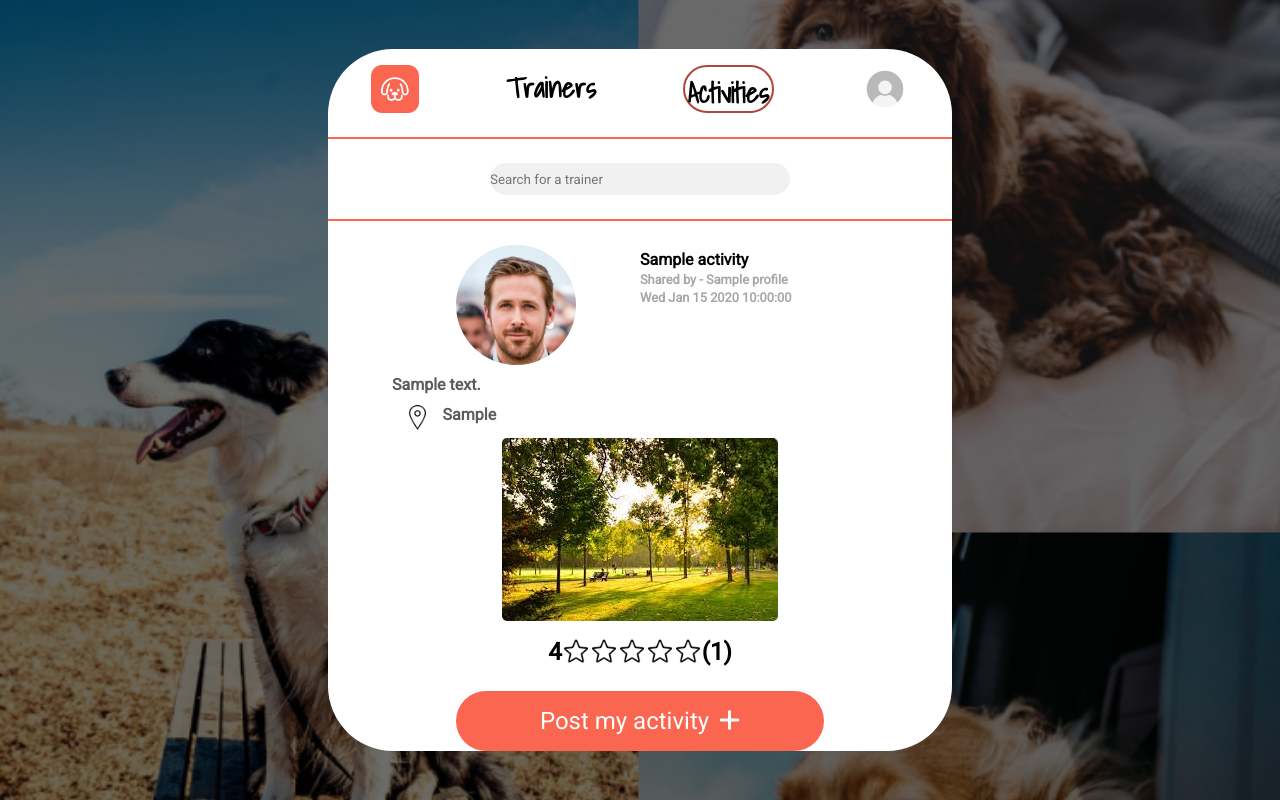
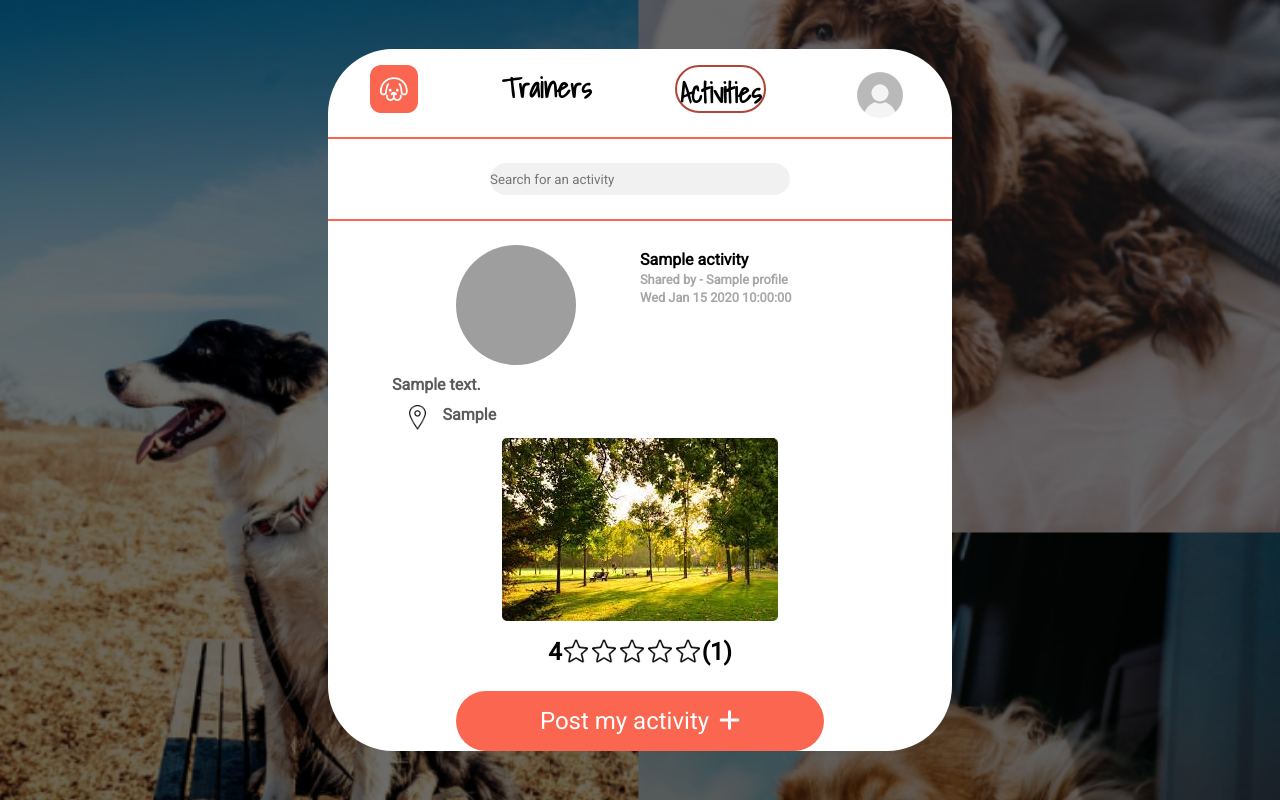
Before and after one commit to kristinegusta/DogBook, a Node server app: page /activities in a window 1280 px wide. Run offline with Node 20, Linux system fonts and the light colour scheme; tables that the repository leaves empty hold one stand-in row (values such as "Sample post"); some libraries are stand-ins or nearby versions; grey boxes are pictures that could not be loaded.

Commit message:
added little details

```diff
--- a/app.js
+++ b/app.js
@@ -7,7 +7,7 @@ const flash = require("connect-flash");
 const session = require("express-session");
 const passport = require("passport");
 const fileupload = require("express-fileupload");
-
+const dotenv = require('dotenv').config();
 
 //passport config:
 require("./config/passport")(passport);
@@ -16,9 +16,7 @@ router.use(fileupload({ useTempFiles: true }))
 
 //mongoose
 // Dylan cluster
-// The passwords should go in the .env file
-const dbPassword = "0TeEaRuCdH5yqRpJ";
-const dbURI = `mongodb+srv://MangoDBTester:${dbPassword}@dogbookdb.w3p76.mongodb.net/DogBookDB?retryWrites=true&w=majority`;
+const dbURI = process.env.DB_URI
 // Antoine cluster
 // const dbPassword = "ppp111ppp111";
 // const dbURI = `mongodb+srv://antoine:${dbPassword}@cluster0.h3l4q.mongodb.net/dogbook_database?retryWrites=true&w=majority`;
--- a/package.json
+++ b/package.json
@@ -5,7 +5,7 @@
   "main": "index.js",
   "scripts": {
     "test": "echo \"Error: no test specified\" && exit 1",
-    "start": "node app.js",
+    "start": "nodemon app.js",
     "dev": "nodemon app.js"
   },
   "keywords": [],
--- a/public/stylesheets/activities.css
+++ b/public/stylesheets/activities.css
@@ -239,6 +239,9 @@ a {
     font-weight: 600;
     text-decoration: none;
 }
+.anti-a {
+    font-weight: 100;
+}
 
 .post-btn {
     color: white;
@@ -332,6 +335,11 @@ i {
     background-image: url(/static/img-trainer/gosling.jpg);
     background-size: 120px;
 }
+.profile-pic {
+    border-radius: 50%;
+    height: 60px;
+    width: 60px;
+}
 
 .training-type {
     justify-content: space-around;
--- a/routes/about.js
+++ b/routes/about.js
@@ -13,7 +13,7 @@ const TrainerProfile = require("../models/trainerProfile").TrainerProfile;
 
 router.get("/show/:id", async (req, res) => {
     const trainerQuery = await TrainerProfile.findById(req.params.id)
-    console.log(trainerQuery)
+    // console.log(trainerQuery)
 
 
     res.render('trainer-about', {
--- a/routes/index.js
+++ b/routes/index.js
@@ -22,7 +22,6 @@ router.get("/ActivityReview", (req, res) => {
 const renderActivityReview = async function (res, id) {
   let activity = await getActivityFromDB(id);
   let reviews = await getReviewFromDB(id);
-  console.log(reviews);
   res.render("activityReview", {
     activity: activity,
     reviews: reviews,
@@ -134,7 +133,7 @@ router.get("/trainerCreate", ensureAuthenticated, (req, res) => {
 /* EVERYTHING ACTIVITIES RELATED */
 //rendering activities page
 router.get("/activities", (req, res) => {
-  renderAllActivities(res);
+  renderAllActivities(res, req);
 });
 
 const getActivitiesFromDB = async () => {
@@ -158,6 +157,7 @@ const getActivitiesFromDB = async () => {
       location: "",
       time: "",
       authorName: "",
+      authorImg: "",
       rating: "",
       reviews: "",
     };
@@ -182,15 +182,18 @@ const getActivitiesFromDB = async () => {
 
     const result = await Profile.find({ activities: doc._id });
     info.authorName = result[0].name;
+    info.authorImg = result[0].url;
     activities.push(info);
   }
   return activities;
 };
 
-const renderAllActivities = async function (res) {
+const renderAllActivities = async function (res, req) {
   let activities = await getActivitiesFromDB();
+  // console.log(req.user)
   res.render("activities", {
     activities: activities,
+    user: req.user,
   });
 };
 
--- a/routes/posts.js
+++ b/routes/posts.js
@@ -96,7 +96,7 @@ router.get('/postActivity', ensureAuthenticated, (req, res) => {
 })
 
 router.post("/newActivity", async (req, res) => {
-    console.log(req.body);
+    // console.log(req.body);
 
     try {
         const newActivity = new Activity({
--- a/views/activities.ejs
+++ b/views/activities.ejs
@@ -9,7 +9,15 @@
         <img src="/static/img-activity/logo.png" alt="" />
         <a class="nav" href="/trainers">Trainers</a>
         <a class="nav page-now" href="/activities">Activities</a>
-        <img src="/static/img-activity/user-profile-img.jpg" alt="" />
+        <% if(!user){ %>
+          <a href="/dashboard">
+            <img class="profile-pic" src="/static/img-activity/user-profile-img.jpg" alt="" />
+          </a>
+        <% }else{ %>
+          <a href="/profiles/profile">
+            <img class="profile-pic" src="<%= user.profile.url %>" alt="" />
+          </a>
+        <% } %>
       </div>
       <hr class="orange-line" />
     </div>
@@ -18,7 +26,7 @@
         type="text"
         class="search-bar"
         onkeyup="searchBarActivity()"
-        placeholder="Search for a trainer"
+        placeholder="Search for an activity"
       />
     </div>
     <!-- activities -->
@@ -29,7 +37,7 @@
       <div class="trainer-profile">
         <hr class="orange-line" />
         <div class="activities-infos flex">
-          <div class="trainer-pic"></div>
+          <div class="trainer-pic" style="background-image: url('<%= activity.authorImg %>')" ></div>
           <div class="activity-name">
             <h4><%= activity.activityName %></h4>
             <p class="grey-text">Shared by - <%= activity.authorName %></p>
--- a/views/activityReview.ejs
+++ b/views/activityReview.ejs
@@ -61,10 +61,7 @@
                 <% } else { %>
                     <% reviews.forEach((review) => { %>
                         <div class="profile flex padding">
-                             <div
-            class="trainer-pic"
-            style="background-image: url('<%= review.authorImg %>')"
-          ></div>
+                            <div class="trainer-pic" style="background-image: url('<%= review.authorImg %>')"></div>
                             <div class="user-review">
                                 <p><%= review.authorName %></p>
                                 <p class="grey-text"><%= review.description %></p>
--- a/views/layout.ejs
+++ b/views/layout.ejs
@@ -1,6 +1,9 @@
 <html>
   <head>
     <meta name="viewport" content="width=device-width, initial-scale=1.0" />
+
+    <link rel="shortcut icon" href="/static/img/favicon.ico" type="image/x-icon">
+
     <link
       href="https://fonts.googleapis.com/css?family=Roboto"
       rel="stylesheet"
```
Also changed, not shown: routes/profiles.js (+25 -2 lines), views/profile.ejs (added, +18 -0 lines), public/img/favicon.ico (added), 4 other files.
